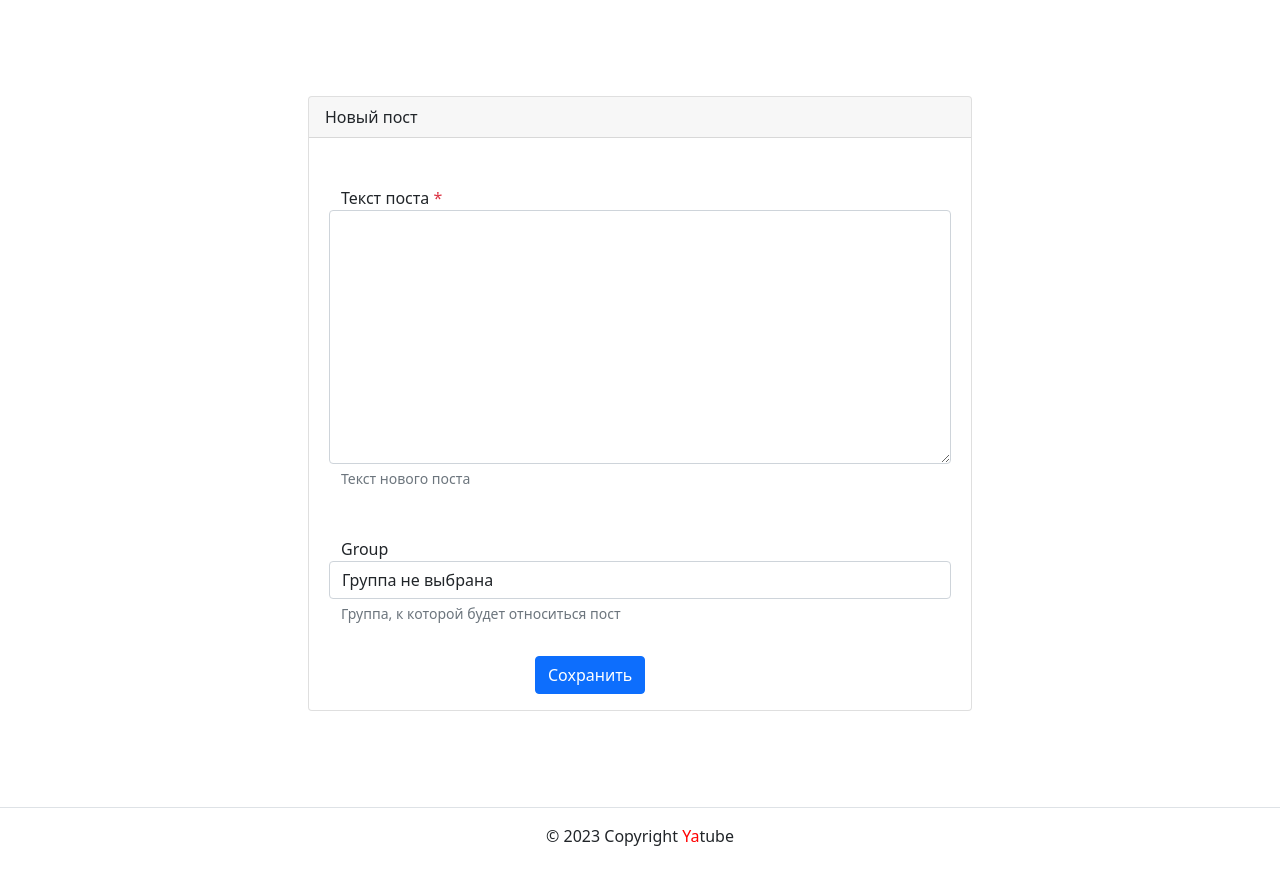
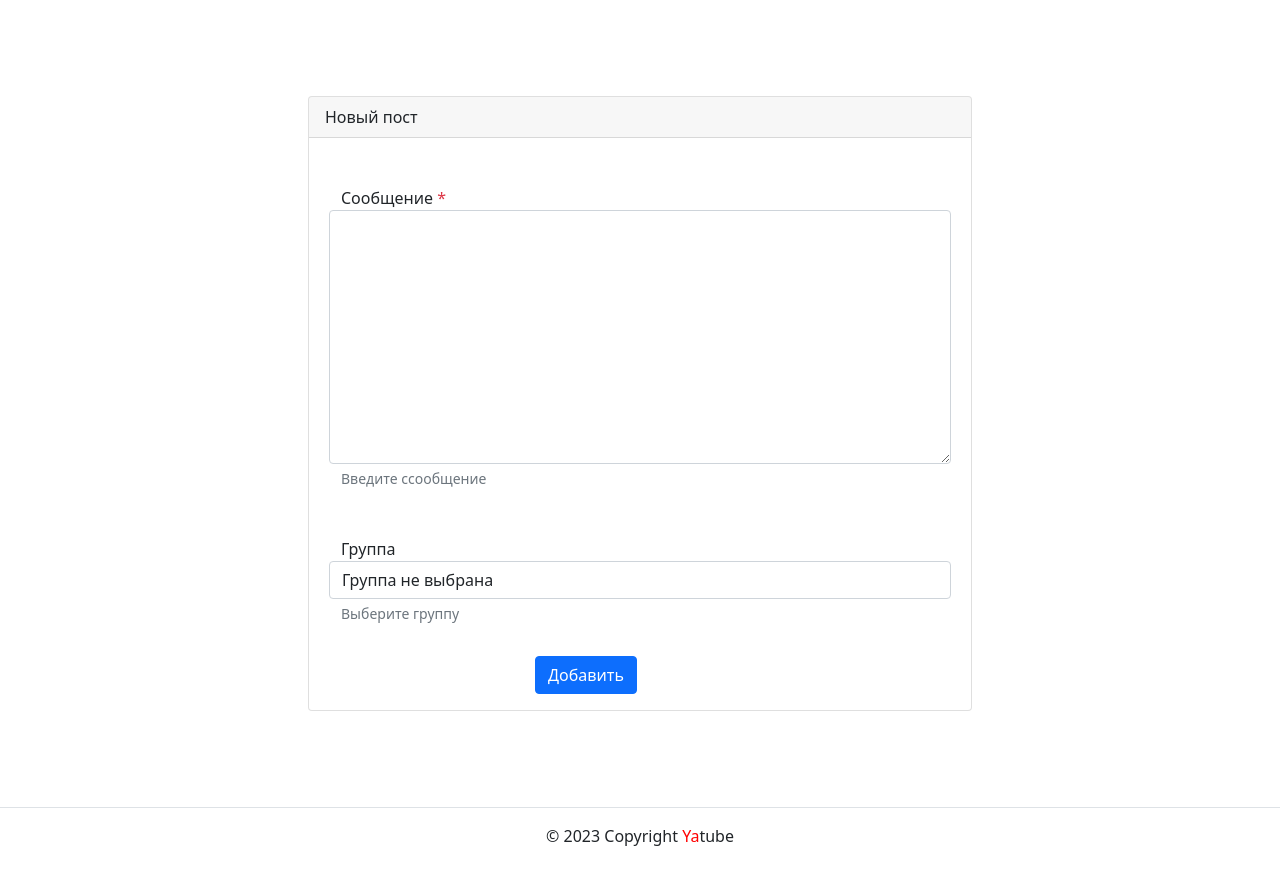
Before and after one commit to Dr-Oz/simple_social_media, a Django app: page /create/ in a window 1280 px wide. Shown: the part 56-936 px from the top of the page. Run offline with Django 3.2, Linux system fonts and the light colour scheme; a user stored in the database is signed in; tables that the repository leaves empty hold one stand-in row (values such as "Sample post"); some libraries are stand-ins or nearby versions.

Commit message:
edit post

```diff
--- a/myroz/post/forms.py
+++ b/myroz/post/forms.py
@@ -4,13 +4,15 @@ from .models import Post
 class PostForm(forms.ModelForm):
     def __init__(self, *args, **kwargs):
         super().__init__(*args, **kwargs)
-        self.fields['text'].label = "Текст поста"
-        self.fields['text'].help_text = "Текст нового поста"
-        self.fields['group'].help_text = "Группа, к которой будет относиться пост"
+        # self.fields['text'].label = "Текст поста"
+        # self.fields['text'].help_text = "Текст нового поста"
+        # self.fields['group'].help_text = "Группа, к которой будет относиться пост"
         self.fields['group'].empty_label = "Группа не выбрана"
 
     class Meta:
         model = Post
+        labels = {'group': 'Группа', 'text': 'Сообщение'}
+        help_texts = {'group': 'Выберите группу', 'text': 'Введите ссообщение'}
         fields = ['text', 'group']
         widgets = {
             'text': forms.Textarea(attrs={'cols': 60, 'rows': 10}),
--- a/myroz/post/urls.py
+++ b/myroz/post/urls.py
@@ -10,5 +10,6 @@ urlpatterns = [
     path('profile/<str:username>/', profile, name='profile'),
     path('posts/<int:post_id>/', post_detail, name='post_detail'),
     path('group/<slug:slug>/', group_posts, name='post_group'),
-    path('create/', post_create, name='post_create')
+    path('create/', post_create, name='post_create'),
+    path('posts/<int:post_id>/edit/', post_edit, name='post_edit'),
 ]
--- a/myroz/post/views.py
+++ b/myroz/post/views.py
@@ -1,6 +1,7 @@
 import datetime
 
 from django.contrib.auth import get_user_model
+from django.contrib.auth.decorators import login_required
 from django.core.paginator import Paginator
 # Create your views here.
 from django.http import HttpResponse, HttpResponseRedirect
@@ -87,6 +88,7 @@ def post_detail(request, post_id):
     }
     return render(request, 'post/post_detail.html', context)
 
+@login_required
 def post_create(request):
 
     if request.method == 'POST':
@@ -105,3 +107,14 @@ def post_create(request):
         "form": form,
     }
     return render(request, 'post/create_post.html', context)
+
+def post_edit(request, post_id):
+    post = get_object_or_404(Post, id=post_id)
+    if request.method == 'POST':
+        form = PostForm(request.POST, instance=post)
+        if form.is_valid():
+            form.save()
+        return redirect('post_app:post_detail', post_id=post.id)
+
+    form = PostForm(instance=post)
+    return render(request, 'post/create_post.html', {'form': form, 'post': post})
--- a/myroz/templates/post/create_post.html
+++ b/myroz/templates/post/create_post.html
@@ -26,7 +26,7 @@
                 {% endfor %}
               {% endif %}
 
-                <form method="post" action="{% url 'post_app:post_create' %}">
+                <form method="post" action={% if post %} "{% url 'post_app:post_edit' post_id=post.id %}"{% else %}"{% url 'post_app:post_create' %}"{% endif %}>
                   {% csrf_token %}
                   {# Выводим поля в цикле, по отдельности #}
                   {% for field in form %}
@@ -51,7 +51,11 @@
                   {% endfor %}
                   <div class="col-md-6 offset-md-4">
                     <button type="submit" class="btn btn-primary">
-                      Сохранить
+                      {% if post %}
+                        Сохранить
+                      {% else %}
+                        Добавить
+                      {% endif %}
                     </button>
                   </div>
                 </form>
--- a/myroz/templates/post/post_detail.html
+++ b/myroz/templates/post/post_detail.html
@@ -33,6 +33,12 @@
           <p>
            {{post.text}}
           </p>
+          {% if user.is_authenticated %}
+        <a class="btn btn-primary" href="{% url 'post_app:post_edit' post.id%}">
+                Редактировать
+        </a>
+        {% endif %}
         </article>
+
       </div>
 {% endblock %}
```
